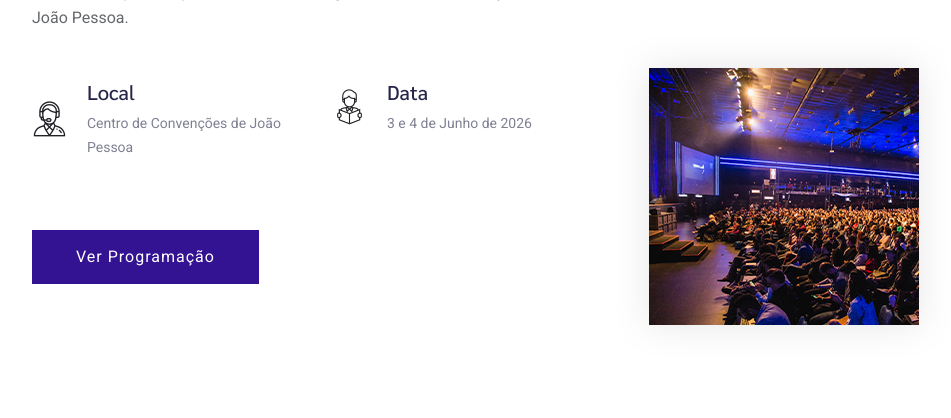
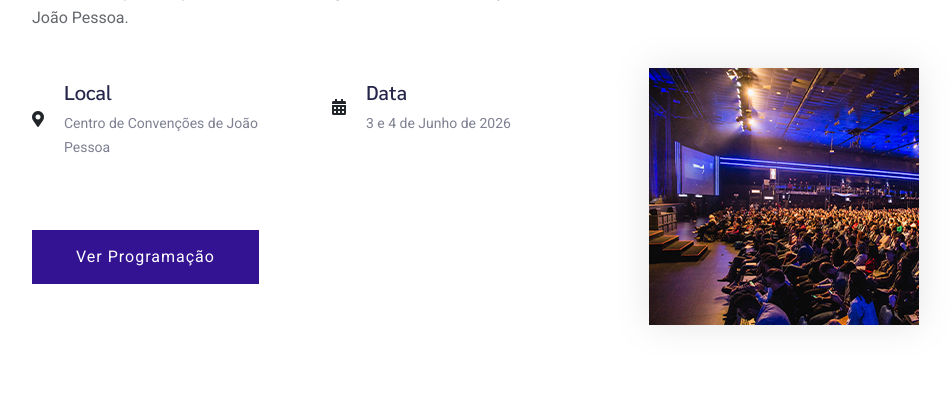
Before and after one commit to JTI-JoaoArthur/forum-mulheres-turismo, a PHP site: page / in a window 1280 px wide. Shown: the part 1303-1721 px from the top of the page, without its empty margins (23-974 px from the left). Run offline with PHP 8.4, Linux system fonts and the light colour scheme.

Commit message:
Ajustar ícones e links sociais dos palestrantes
Trocar ícones Flaticon por FontAwesome (local/data), adicionar
target="_blank" nos links sociais, reduzir logo ONU Turismo (38px).

Co-Authored-By: Claude Opus 4.6 <noreply@anthropic.com>

```diff
--- a/assets/css/custom.css
+++ b/assets/css/custom.css
@@ -31,6 +31,11 @@
     max-height: 45px;
     object-fit: contain;
     vertical-align: middle;
+}
+
+/* Logo esquerda (ONU Turismo) levemente menor */
+.header-custom .col-auto:first-child .logo img {
+    max-height: 38px;
 }
 
 .header-custom #navigation {
--- a/index.html
+++ b/index.html
@@ -92,7 +92,7 @@
                         <div class="col-lg-6 col-md-6 col-sm-6 col-xs-10">
                             <div class="single-caption mb-20">
                                 <div class="caption-icon">
-                                    <span class="flaticon-communications-1"></span>
+                                    <i class="fas fa-map-marker-alt"></i>
                                 </div>
                                 <div class="caption">
                                     <h5>Local</h5>
@@ -103,7 +103,7 @@
                         <div class="col-lg-6 col-md-6 col-sm-6 col-xs-10">
                             <div class="single-caption mb-20">
                                 <div class="caption-icon">
-                                    <span class="flaticon-education"></span>
+                                    <i class="fas fa-calendar-alt"></i>
                                 </div>
                                 <div class="caption">
                                     <h5>Data</h5>
@@ -144,9 +144,9 @@
                         <div class="team-img">
                             <img src="assets/img/gallery/team1.png" alt="">
                             <ul class="team-social">
-                                <li><a href="#"><i class="fab fa-linkedin"></i></a></li>
-                                <li><a href="#"><i class="fab fa-instagram"></i></a></li>
-                                <li><a href="#"><i class="fas fa-globe"></i></a></li>
+                                <li><a href="https://www.linkedin.com/in/exemplo" target="_blank"><i class="fab fa-linkedin"></i></a></li>
+                                <li><a href="https://www.instagram.com/exemplo" target="_blank"><i class="fab fa-instagram"></i></a></li>
+                                <li><a href="https://www.exemplo.com" target="_blank"><i class="fas fa-globe"></i></a></li>
                             </ul>
                         </div>
                         <div class="team-caption">
@@ -160,7 +160,7 @@
                         <div class="team-img">
                             <img src="assets/img/gallery/team2.png" alt="">
                             <ul class="team-social">
-                                <li><a href="#"><i class="fab fa-linkedin"></i></a></li>
+                                <li><a href="https://www.linkedin.com/in/exemplo2" target="_blank"><i class="fab fa-linkedin"></i></a></li>
                                 <li><a href="#"><i class="fab fa-instagram"></i></a></li>
                                 <li><a href="#"><i class="fas fa-globe"></i></a></li>
                             </ul>
@@ -177,8 +177,8 @@
                             <img src="assets/img/gallery/team3.png" alt="">
                             <ul class="team-social">
                                 <li><a href="#"><i class="fab fa-linkedin"></i></a></li>
-                                <li><a href="#"><i class="fab fa-instagram"></i></a></li>
-                                <li><a href="#"><i class="fas fa-globe"></i></a></li>
+                                <li><a href="https://www.instagram.com/exemplo3" target="_blank"><i class="fab fa-instagram"></i></a></li>
+                                <li><a href="https://www.exemplo3.com" target="_blank"><i class="fas fa-globe"></i></a></li>
                             </ul>
                         </div>
                         <div class="team-caption">
@@ -192,8 +192,8 @@
                         <div class="team-img">
                             <img src="assets/img/gallery/team4.png" alt="">
                             <ul class="team-social">
-                                <li><a href="#"><i class="fab fa-linkedin"></i></a></li>
-                                <li><a href="#"><i class="fab fa-instagram"></i></a></li>
+                                <li><a href="https://www.linkedin.com/in/exemplo4" target="_blank"><i class="fab fa-linkedin"></i></a></li>
+                                <li><a href="https://www.instagram.com/exemplo4" target="_blank"><i class="fab fa-instagram"></i></a></li>
                                 <li><a href="#"><i class="fas fa-globe"></i></a></li>
                             </ul>
                         </div>
@@ -210,7 +210,7 @@
                             <ul class="team-social">
                                 <li><a href="#"><i class="fab fa-linkedin"></i></a></li>
                                 <li><a href="#"><i class="fab fa-instagram"></i></a></li>
-                                <li><a href="#"><i class="fas fa-globe"></i></a></li>
+                                <li><a href="https://www.exemplo5.com" target="_blank"><i class="fas fa-globe"></i></a></li>
                             </ul>
                         </div>
                         <div class="team-caption">
@@ -224,9 +224,9 @@
                         <div class="team-img">
                             <img src="assets/img/gallery/team6.png" alt="">
                             <ul class="team-social">
-                                <li><a href="#"><i class="fab fa-linkedin"></i></a></li>
-                                <li><a href="#"><i class="fab fa-instagram"></i></a></li>
-                                <li><a href="#"><i class="fas fa-globe"></i></a></li>
+                                <li><a href="https://www.linkedin.com/in/exemplo6" target="_blank"><i class="fab fa-linkedin"></i></a></li>
+                                <li><a href="https://www.instagram.com/exemplo6" target="_blank"><i class="fab fa-instagram"></i></a></li>
+                                <li><a href="https://www.exemplo6.com" target="_blank"><i class="fas fa-globe"></i></a></li>
                             </ul>
                         </div>
                         <div class="team-caption">
```
Also changed, not shown: spakers.html (+15 -15 lines).
